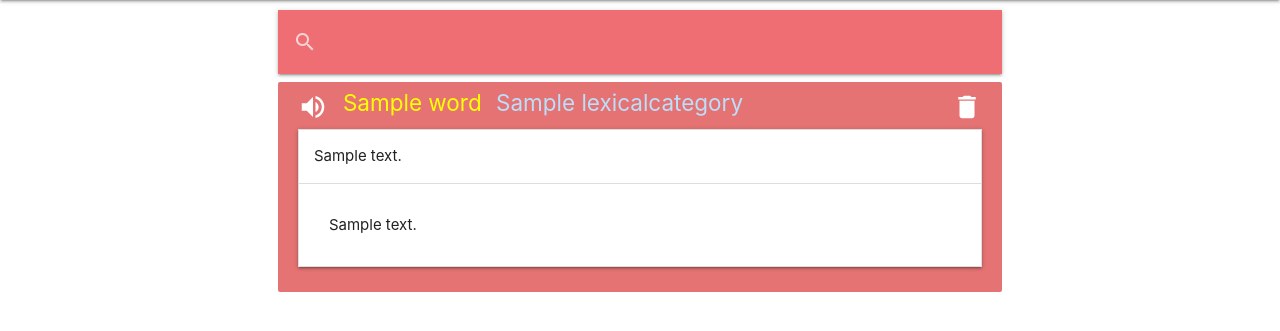
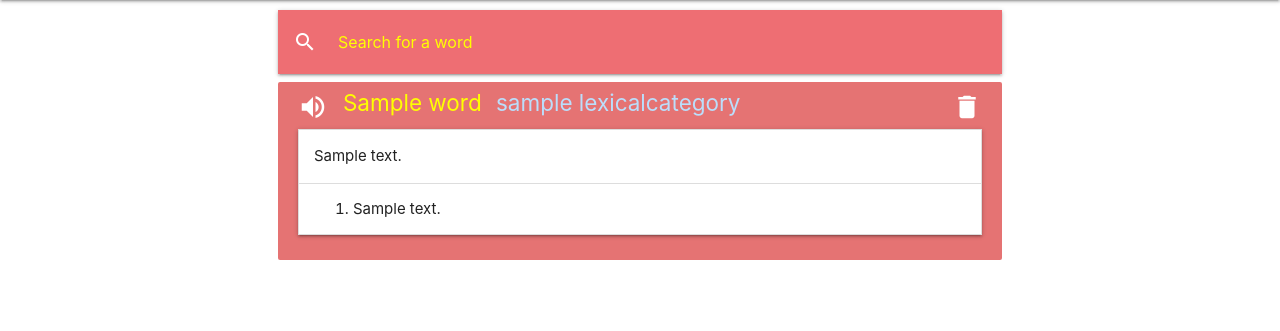
Before and after one commit to mnemosyne-team/mnemosyne, a Django app: page /dictionary/ in a window 1280 px wide, after a click that opens the changed part. Shown: the part 64-395 px from the top of the page. Run offline with Django 3.2, Linux system fonts and the light colour scheme; a user stored in the database is signed in; tables that the repository leaves empty hold one stand-in row (values such as "Sample post"); some libraries are stand-ins or nearby versions.

Commit message:
Word search and addition to user dictionary (#14)
* Add word serialization

* Add word search

* Add LoginRequired to pages

* Initial migrations

* Add required config vars to app.json

* Make search case insensitive

* Change the location of the error

* Fix for residual

```diff
--- a/mnemosyne/settings.py
+++ b/mnemosyne/settings.py
@@ -126,7 +126,7 @@ USE_TZ = True
 
 # Static files (CSS, JavaScript, Images)
 # https://docs.djangoproject.com/en/2.2/howto/static-files/
-STATIC_ROOT = os.path.join(BASE_DIR, 'staticfiles')
+# STATIC_ROOT = os.path.join(BASE_DIR, 'staticfiles')
 STATIC_URL = '/static/'
 
 # Use code lower to work locally.
--- /dev/null
+++ b/wordbuilder/static/wordbuilder/css/dictionary.css
@@ -0,0 +1,70 @@
+input[type=search], input[type=search]::placeholder {
+    color: yellow;
+}
+
+input[type=search]:focus::placeholder {
+   color: black;
+}
+.pronunciation:hover {
+    cursor: pointer;
+}
+.pronunciation i {
+    color: white;
+}
+.delete {
+    color: white;
+}
+.def, .example {
+    font-size: 1.2rem;
+}
+.word, .pros {
+    font-size: 1.5rem;
+}
+.word {
+    margin-right: 10px;
+}
+.row {
+    margin-bottom: 0;
+}
+.search-nav {
+    margin-top: 10px;
+}
+.collection {
+    border: none;
+}
+.modal {
+    min-height: calc(100vh - 10%);
+    height: 100%;
+    width: 100%;
+    position: fixed;
+    left: 0;
+    top: 0;
+    overflow-y: hidden;
+}
+#modal-content {
+    max-height: calc(100% - 100px);
+    padding: 0;
+    height: 100%;
+}
+#modal-content > .collapsible {
+    margin: 0;
+    height: 100%;
+    overflow-y: auto;
+}
+.collapsible .collapsible-body {
+    padding: 14px;
+}
+#modal-content > .collapsible .collapsible-body {
+    padding: 0;
+    border: 0;
+}
+#modal-content .collection-item {
+    padding: 14px;
+}
+.modal h3 {
+    margin-bottom: 0;
+}
+
+.collection {
+    overflow-y: auto;
+}
--- /dev/null
+++ b/wordbuilder/static/wordbuilder/js/base.js
@@ -0,0 +1,6 @@
+$(document).ready(function(){
+    $('.dropdown-trigger').dropdown({coverTrigger: false});
+    $('.sidenav').sidenav();
+    $(".dropdown-content>li>a").css("color", "white");
+    $(".sidenav>li>a").css("color", "white");
+});
--- /dev/null
+++ b/wordbuilder/static/wordbuilder/js/dictionary.js
@@ -0,0 +1,87 @@
+function playAudio(src) {
+    const audio = document.createElement('audio');
+    $(audio).attr('src', src);
+    audio.play();
+}
+
+function handlePronunciation(event) {
+    playAudio(event.currentTarget.dataset.pronunciationUrl);
+}
+
+function init() {
+
+
+    const modal = new Vue({
+        el: '#word-modal',
+        data: {
+            word: '',
+        },
+        methods: {
+           handlePronunciation: function (event) {
+               event.stopPropagation();
+               handlePronunciation(event);
+           },
+            submit: function (event) {
+                // const senseId = $('#word-modal form input[type="radio"]:checked').data('sense-id');
+                $('#word-modal form')[0].submit();
+            }
+        },
+        mounted: function () {
+            this.$nextTick(function () {
+                $('.modal').modal();
+            });
+        }
+    });
+
+    $('.collapsible').collapsible();
+
+    $('.tooltipped').tooltip({margin: -10});
+
+    $('.pronunciation').click((event) => {handlePronunciation(event);});
+
+    $('a.delete').click((event) => {
+        const wordEntryId = $(event.currentTarget).data('item-id');
+        const userWordId = $(event.currentTarget).data('user-word-id');
+
+        fetch(`${window.location.origin}/user_words/`, {
+            method: 'DELETE',
+            headers: {
+                'Content-Type': 'application/json',
+                'X-CSRFToken': Cookies.get('csrftoken')
+            },
+            body: JSON.stringify({'userWordId': userWordId})
+        }).then(response => console.log(response));
+
+        $(`#${wordEntryId}`).fadeTo("slow", 0.01, function () {
+            $(this).slideUp(250, function () {
+                $(this).remove();
+            });
+        });
+    });
+
+    $('form').submit((event) => {
+        event.preventDefault();
+        const word = $('#word-search').val();
+
+        fetch(`${window.location.origin}/words/${word}/`).
+            then(response => {
+                if (!response.ok) {
+                    throw Error(response.statusText);
+                }
+                return response.json()
+            }).
+            then(data => {
+                const modalInstance = M.Modal.getInstance($('.modal')[0]);
+                modal.word = data;
+                modalInstance.open();
+            }).
+            catch(error => {
+                $('#word-search').val('');
+                M.toast({html: 'Word not found', classes: 'red lighten-2'});
+            });
+    });
+}
+
+$(document).ready(function() {
+    init();
+});
--- a/wordbuilder/templates/registration/form.html
+++ b/wordbuilder/templates/registration/form.html
@@ -9,4 +9,4 @@
         {{ field.errors }}
     </div>
 {% endfor %}
-<button class="btn waves-effect waves-teal" type="submit">{{ button_text }}</button>
+<button class="btn waves-effect waves-teal red lighten-2" type="submit">{{ button_text }}</button>
--- a/wordbuilder/templates/wordbuilder/base.html
+++ b/wordbuilder/templates/wordbuilder/base.html
@@ -1,3 +1,5 @@
+{% load static %}
+
 <!DOCTYPE html>
 <html lang="en">
 <head>
@@ -57,18 +59,15 @@
     {% endblock %}
     <!-- jQuery -->
     <script src="https://code.jquery.com/jquery-3.4.0.min.js"></script>
+    <!-- JS Cookie -->
+    <script src="https://cdn.jsdelivr.net/npm/js-cookie@2/src/js.cookie.min.js"></script>
     <!-- Materialize JavaScript -->
     <script src="https://cdnjs.cloudflare.com/ajax/libs/materialize/1.0.0/js/materialize.min.js"></script>
-    <script>
-        $(document).ready(function(){
-            $('.dropdown-trigger').dropdown({coverTrigger: false});
-            $('.sidenav').sidenav();
-            $(".dropdown-content>li>a").css("color", "white");
-            $(".sidenav>li>a").css("color", "white");
-        });
-    </script>
-  <!-- Custom JavaScript -->
-  {% block custom_js %}
-  {% endblock %}
+    <!-- Vue.js -->
+    <script src="https://cdn.jsdelivr.net/npm/vue/dist/vue.js"></script>
+    <script src="{% static 'wordbuilder/js/base.js' %}"></script>
+    <!-- Custom JavaScript -->
+    {% block custom_js %}
+    {% endblock %}
 </body>
 </html>
--- a/wordbuilder/templates/wordbuilder/dictionary.html
+++ b/wordbuilder/templates/wordbuilder/dictionary.html
@@ -1,99 +1,49 @@
 {% extends 'wordbuilder/base.html' %}
 
+{% load static %}
+
+{% block title %}Dictionary{% endblock %}
+
 {% block custom_css %}
-    <style>
-        .pronuns:hover {
-            cursor: pointer;
-        }
-
-        .pronuns i {
-            color: white;
-        }
-
-        .delete {
-            color: white;
-        }
-
-        .def {
-            font-size: 1.2rem;
-        }
-
-        .word, .pros {
-            font-size: 1.5rem;
-        }
-
-        .word {
-            margin-right: 10px;
-        }
-
-        .row {
-            margin-bottom: 0;
-        }
-
-        .search-nav {
-            margin-top: 10px;
-        }
-
-        .collection {
-            border: none;
-        }
-    </style>
+    <link href="{% static 'wordbuilder/css/dictionary.css' %}" rel="stylesheet">
 {% endblock %}
 
 {% block content %}
     <div class="container">
         <div class="row">
             <div class="col s12 m10 offset-m1">
+
+                <!-- Search -->
                 <nav class="search-nav">
                     <div class="nav-wrapper">
                         <form>
                             <div class="input-field">
-                                <input id="search" type="search" required>
-                                <label class="label-icon" for="search"><i class="material-icons">search</i></label>
+                                <input id="word-search" placeholder="Search for a word" type="search" name="q" required>
+                                <label class="label-icon" for="word-search"><i class="material-icons">search</i></label>
                                 <i class="material-icons">close</i>
                             </div>
                         </form>
                     </div>
                 </nav>
+                <!-- Search end -->
 
-               <ul class="collection">
-                   {% for word in words %}
-                       {% include 'wordbuilder/word_card.html' with word=word id=forloop.counter0 %}
-                   {% endfor %}
-               </ul>
+                <!-- User words -->
+                <ul class="collection">
+                    {% for word in words %}
+                        {% include 'wordbuilder/word_card.html' with word=word id=forloop.counter0 %}
+                    {% endfor %}
+                </ul>
+                <!-- User words end -->
+
+                <!-- Word modal -->
+                {% include 'wordbuilder/word_modal.html' %}
+                <!-- Word modal end -->
+
             </div>
         </div>
     </div>
 {% endblock %}
 
 {% block custom_js %}
-    <script>
-    function playAudio(src) {
-    const audio = document.createElement('audio');
-    $(audio).attr('src', src);
-    audio.play();
-}
-
-$(document).ready(function() {
-    $('.tooltipped').tooltip({margin: -10});
-
-    $(document).ready(function () {
-        $('.collapsible').collapsible();
-    });
-
-    $('.pronuns').click((event) => {
-        playAudio($(event.target).data('pronuns-url'));
-    });
-
-    $('a.delete').click((event) => {
-        const wordEntryId = $(event.currentTarget).data('item-id');
-
-        $(`#${wordEntryId}`).fadeTo("slow", 0.01, function () {
-            $(this).slideUp(250, function () {
-                $(this).remove();
-            });
-        });
-    });
-});
-    </script>
+    <script src="{% static 'wordbuilder/js/dictionary.js' %}"></script>
 {% endblock %}
--- a/wordbuilder/templates/wordbuilder/word_card.html
+++ b/wordbuilder/templates/wordbuilder/word_card.html
@@ -2,13 +2,16 @@
     <div class="row">
         <div class="col s12">
             <div>
-                <a href="#" class="pronuns tooltipped"
-                   data-position="top" data-tooltip="[{{ word.pronunciation.phonetic_spelling }}]">
-                    <i data-pronuns-url="{{ word.pronunciation.audio }}" class="small material-icons left">volume_up</i>
+                <a class="pronunciation tooltipped"
+                   data-position="top" data-tooltip="[{{ word.pronunciation.phonetic_spelling }}]"
+                   data-pronunciation-url="{{ word.pronunciation.audio }}">
+                    <i class="small material-icons left">volume_up</i>
                 </a>
                 <span class="word yellow-text text-accent-2">{{ word.word.name }}</span>
-                <span class="pros blue-text text-lighten-4 ">{{ word.lexical_category.name }}</span>
-                    <a href="#" class="delete" data-item-id="word-entry-{{ id }}"><i class="small material-icons right">delete</i></a>
+                <span class="pros blue-text text-lighten-4 ">{{ word.lexical_category.name|lower }}</span>
+                    <a href="" class="delete" data-item-id="word-entry-{{ id }}" data-user-word-id="{{ word.id }}">
+                        <i class="small material-icons right">delete</i>
+                    </a>
             </div>
         </div>
     </div>
@@ -20,7 +23,11 @@
                         {{ word.sense.definitions.first.text }}
                     </div>
                     <div class="collapsible-body white">
-                        {{ word.sense.examples.first.text }}
+                        <ol>
+                           {% for example in word.sense.examples.all %}
+                               <li>{{ example.text }}</li>
+                           {% endfor %}
+                        </ol>
                     </div>
                 </li>
             </ul>
--- /dev/null
+++ b/wordbuilder/templates/wordbuilder/word_modal.html
@@ -0,0 +1,81 @@
+{% verbatim %}
+<div id="word-modal" class="modal modal-fixed-footer">
+
+    <div class="modal-header red lighten-2 yellow-text text-accent-2">
+        <h3 class="modal-header center">{{ word.text }}</h3>
+    </div>
+
+    <!-- Modal content -->
+    <div id="modal-content" class="modal-content">
+        {% endverbatim %}
+        <form action="{% url 'user_words' %}" method="post">
+            {% csrf_token %}
+            {% verbatim %}
+        <!-- Collapsible -->
+        <ul class="collapsible ">
+            <li v-for="lexicalEntry in word.lexical_entries">
+
+                <!-- Collapsible header -->
+                <div class="collapsible-header">
+                    <div>
+                        <span class="pros">
+                            {{ lexicalEntry.lexical_category.name.toLowerCase() }}
+                        </span>
+                        <span class="pros" v-if="lexicalEntry.pronunciation[0]">
+                            /{{ lexicalEntry.pronunciation[0].phonetic_spelling}}/
+                        </span>
+                        <span v-if="lexicalEntry.pronunciation[0]">
+                            <a v-on:click="handlePronunciation" class="pronunciation tooltipped"
+                               :data-pronunciation-url="lexicalEntry.pronunciation[0].audio"
+                               data-position="top">
+                                <i class="material-icons red-text">volume_up</i>
+                            </a>
+                        </span>
+                    </div>
+                </div>
+                <!-- Collapsible header end -->
+
+                <!-- Collapsible body -->
+                <div class="collapsible-body">
+                    <ul class="collection">
+                        <li class="collection-item red lighten-5" v-for="sense in lexicalEntry.senses">
+                            <div>
+                                <label class="right">
+                                    <input type="radio" name="sense" :value="sense.id" required>
+                                    <span>Select sense</span>
+                                </label>
+                            </div>
+                            <div class="def">Definitions:</div>
+                            <ul>
+                                <li v-for="definition in sense.definitions">{{ definition }}</li>
+                            </ul>
+                            <div v-if="sense.examples.length" class="example">Examples:</div>
+                            <ol>
+                                <li v-for="example in sense.examples">{{ example }}</li>
+                            </ol>
+                        </li>
+                    </ul>
+                </div>
+                <!-- Collapsible body end -->
+
+            </li>
+        </ul>
+        <!-- Collapsible end -->
+        </form>
+    </div>
+    <!-- Modal content end -->
+
+    <!-- Modal footer -->
+    <div class="modal-footer">
+        <a class="modal-close waves-effect waves-green btn-floating red left">
+            <i class="material-icons">close</i>
+        </a>
+        <a v-on:click="submit" class="modal-close waves-effect waves-green btn-floating red">
+            <i class="material-icons">add</i>
+        </a>
+    </div>
+    <!-- Modal footer end -->
+
+</div>
+{% endverbatim %}
+<!-- Word modal end -->
--- a/wordbuilder/urls.py
+++ b/wordbuilder/urls.py
@@ -10,7 +10,8 @@ urlpatterns = [
     path('login/', LoginView.as_view(), name='login'),
     path('logout/', LogoutView.as_view(next_page=reverse_lazy('index')), name='logout'),
     path('dictionary/', views.DictionaryView.as_view(), name='dictionary'),
-
+    path('words/<str:word>/', views.WordDataView.as_view(), name='word_data'),
+    path('user_words/', views.UserWordView.as_view(), name='user_words'),
     path('reset-password/',
          PasswordResetView.as_view(template_name='registration/password-reset-form.html',
                                    email_template_name='registration/password-reset-email.html'),
--- a/wordbuilder/views.py
+++ b/wordbuilder/views.py
@@ -1,14 +1,20 @@
-from django.contrib.auth.mixins import LoginRequiredMixin
+import json
+
 from django.shortcuts import redirect
 from django.urls import reverse_lazy
-from django.views.generic import TemplateView, FormView, DetailView, UpdateView
+from django.views.generic import TemplateView, FormView, DetailView, UpdateView, View
 from django.contrib.auth.models import User
+from django.contrib.auth.mixins import LoginRequiredMixin
+from django.http import (
+    JsonResponse, HttpResponse, HttpResponseBadRequest, HttpResponseNotFound
+)
 
+from wordbuilder.models import Dictionary, Word, Sense, UserWord
+from wordbuilder.utils import get_word_data
 from wordbuilder.forms import SignUpForm, ProfileUpdateForm
-from .models import Dictionary
 
 
-class IndexView(TemplateView):
+class IndexView(LoginRequiredMixin, TemplateView):
     template_name = 'wordbuilder/index.html'
 
 
@@ -24,13 +30,61 @@ class SignUpView(FormView):
         return redirect(self.success_url)
 
 
-class DictionaryView(TemplateView):
+class DictionaryView(LoginRequiredMixin, TemplateView):
     template_name = 'wordbuilder/dictionary.html'
 
     def get_context_data(self, **kwargs):
         context = super().get_context_data(**kwargs)
         context['words'] = self.request.user.dictionary.words.all()
         return context
+
+
+class WordDataView(LoginRequiredMixin, View):
+    def get(self, request, word):
+        word = word.lower()
+        word_obj = Word.objects.filter(name=word).first()
+        if word_obj:
+            word_dict = word_obj.to_dict()
+        else:
+            word_data = get_word_data(word)
+            if word_data:
+                word_obj = Word.from_dict(word_data)
+                word_dict = word_obj.to_dict()
+            else:
+                return HttpResponseNotFound()
+
+        return JsonResponse(word_dict)
+
+
+class UserWordView(LoginRequiredMixin, View):
+    def post(self, request):
+        sense_id = request.POST.get('sense')
+        sense = Sense.objects.get(pk=sense_id) if sense_id else None
+        if sense:
+            pronunciation = sense.lexical_entry.pronunciation
+            lexical_category = sense.lexical_entry.lexical_category
+            word = sense.lexical_entry.word
+            dictionary = self.request.user.dictionary
+
+            user_word = UserWord(
+                dictionary=dictionary, word=word,
+                lexical_category=lexical_category,
+                pronunciation=pronunciation, sense=sense
+            )
+            user_word.save()
+
+        return redirect(reverse_lazy('dictionary'))
+
+    def delete(self, request):
+        try:
+            data = request.body.decode('utf-8')
+            json_data = json.loads(data)
+            user_word_id = json_data.get('userWordId')
+            user = request.user
+            Dictionary.objects.get(user=user).words.filter(pk=user_word_id).delete()
+            return HttpResponse(status=204)
+        except Exception as e:
+            return HttpResponseBadRequest()
 
 
 class ProfileView(LoginRequiredMixin, DetailView):
```
Also changed, not shown: app.json (+24 -0 lines), wordbuilder/models.py (+64 -3 lines), wordbuilder/utils.py (+9 -6 lines), wordbuilder/migrations/0001_initial.py, wordbuilder/migrations/0002_auto_20190414_0729.py (deleted), wordbuilder/migrations/0003_auto_20190414_1252.py (deleted), wordbuilder/migrations/0003_auto_20190414_1835.py (deleted), wordbuilder/migrations/0004_merge_20190415_1325.py (deleted).
